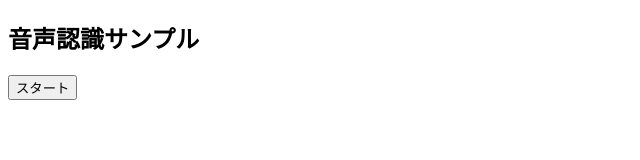
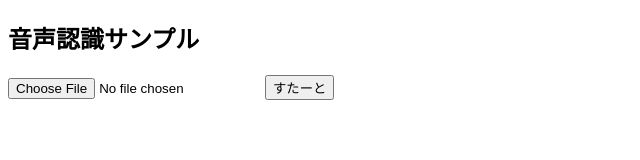
Before and after one commit to simotukih/Transcription, a plain HTML site: page index.html in a window 1280 px wide. Shown: the whole page, without its empty margins (0-640 px from the left). Drawn offline with Linux system fonts and the light colour scheme.

Commit message:
Update index.html

```diff
--- a/index.html
+++ b/index.html
@@ -7,11 +7,11 @@
 </head>
 <body>
     <h2>音声認識サンプル</h2>
-    <button id="btn">スタート</button>
+    <input type="file" class="fileSelector">
+    <button id="btn">すたーと</button>
     <div id="content"></div>
 
 <script>
-    <input type="file" class="fileSelector">
     document.querySelector('.fileSelector').addEventListener('change', function(event) {
         var file = event.target.files[0];
       if (!(file instanceof File)) {
```
